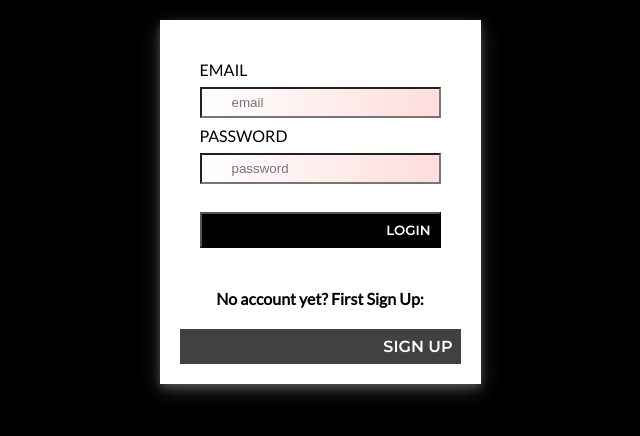
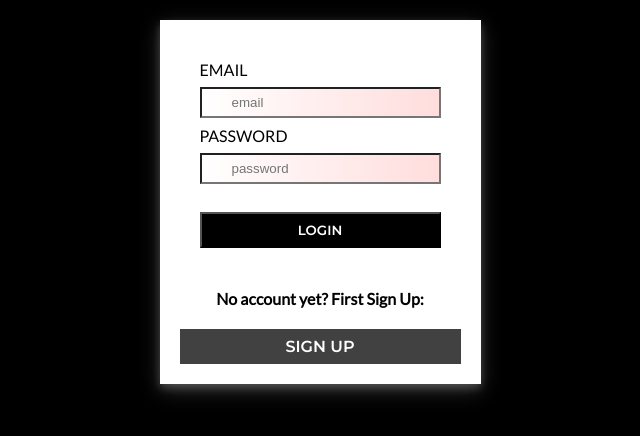
Before and after one commit to QuinB6248/final-assignment-client, a React (Create React App) app: page /login in a window 1280 px wide. Shown: the top 436 px of the page, without its empty margins (320-960 px from the left). Built offline with nearby package versions, Linux system fonts and the light colour scheme.

Commit message:
change header size

```diff
--- a/src/components/Event/EventList.js
+++ b/src/components/Event/EventList.js
@@ -52,7 +52,10 @@ export default function EventsList(props) {
             </div>:<div className='nameButtonSpace'></div>
           }
           {id === event.id?
-            <div className='nameButtonSpace2'>{updateForm}author: {event.user.name}</div>:
+            <div className='nameButtonSpace2'>{updateForm}
+              <div className='authorSpace'>author: {event.user.name}</div>
+              {editModeUpdate === true? <div onClick={removeForm} className= 'removeForm' >X Close form</div>: <div></div>}
+            </div>:
             <div className='nameButtonSpace2'>author: {event.user.name}</div>
           }
           </div>
--- a/src/components/Event/EventListContainer.js
+++ b/src/components/Event/EventListContainer.js
@@ -96,7 +96,7 @@ class EventListContainer extends Component {
   }
 
   removeForm = () => {
-    return this.setState({editMode: false})
+    return this.setState({editMode: false, editModeUpdate: false})
   }
 
 ////////////////SUBMIT ADD & UPDATE///////////////
--- a/src/components/component.css
+++ b/src/components/component.css
@@ -33,10 +33,6 @@ body {
   align-items: center;
   height: 40px;
 
-
-}
-.eventLoginSearch{
-  width: 32%;
 
 }
 
@@ -118,10 +114,9 @@ body {
 /* Header Title*/
 .headerSpace {
   background-image: url("../images/metal-3726995_1920.jpg");
-  background-size: 100%;
+  background-size: cover;
   background-position: 50% 10%;
   background-repeat: no-repeat;
-  height: 170px;
   display: flex;
   justify-content: center;
   color: rgb(255, 255, 255);
@@ -133,6 +128,7 @@ body {
 .eventsHeader{
   display: flex;
   width: 100%;
+  min-height: 200px;
   flex-direction: column;
   align-items: center;
   justify-content: center;
@@ -230,6 +226,12 @@ body {
   padding-right: 8px;
   height: 30px;
 }
+
+.authorSpace{
+  display: flex;
+  justify-content: flex-end;
+  margin-bottom: 10px;
+}
 /* BUTTONS */
 .buttonEvent{
   font-size: 12px;
@@ -285,7 +287,6 @@ input {
 
 .formButton:active{
   box-shadow: 0 0px 10px 3px rgba(255, 255, 255, 1);
-
 }
 
 /* LOGIN AND SIGNUPFORM */
@@ -293,16 +294,19 @@ input {
   display: flex;
   justify-content: center;
 }
+
 .loginBox{
   background-color: white;
   box-shadow: 0 4px 8px 0 rgba(255, 255, 255, 0.2), 0 6px 20px 0 rgba(255, 255, 255, 0.19);
   padding: 20px;
 }
+
 .loginSpace{
   display: flex;
   flex-direction: column;
   padding:20px;
 }
+
 .loginButton{
   display: flex;
   justify-content: center;
@@ -357,6 +361,18 @@ input:invalid:required {
   margin: 0;
 }
 
+button.buttonField{
+  display: flex;
+  justify-content: center;
+  align-items: center;
+}
+
+.buttonField.signupButton{
+  display: flex;
+  justify-content: center;
+  align-items: center;
+}
+
 .buttonField2  {
   display: flex;
   justify-content: flex-start;
@@ -375,6 +391,7 @@ input:invalid:required {
   display: flex;
   justify-content: space-between;
   margin-top: 10px;
+  margin-bottom: 20px;
 }
 
 .buttonField:active{
```
